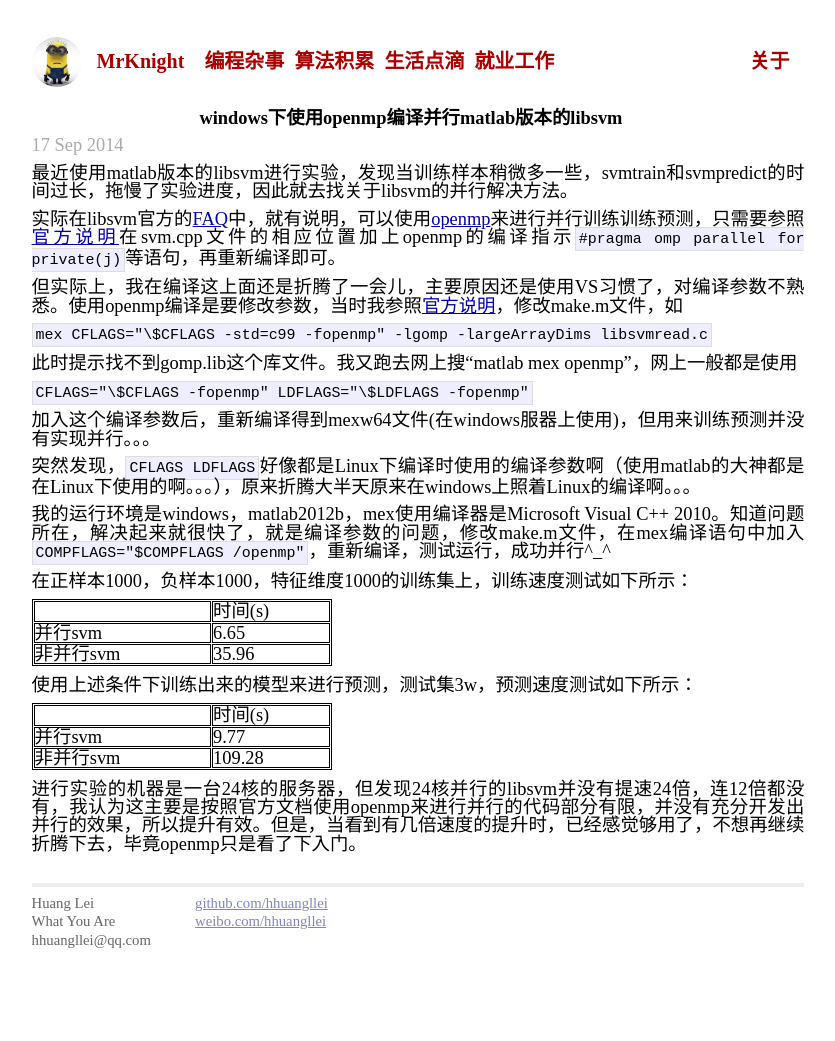
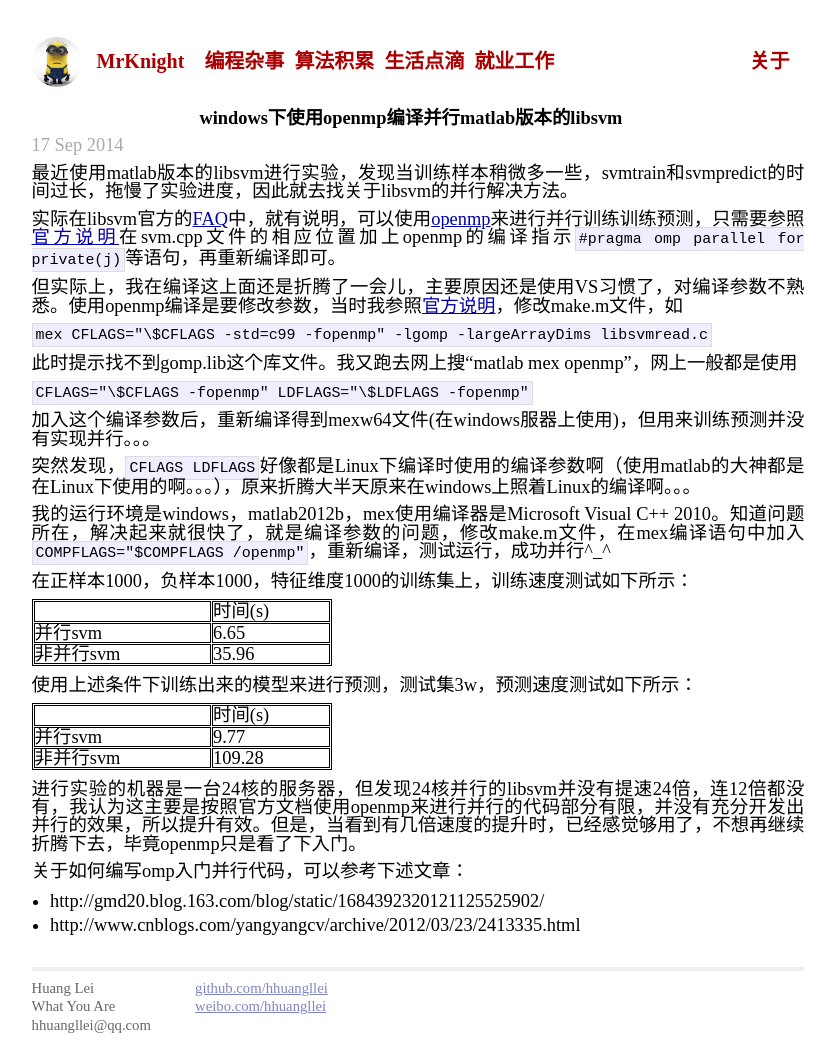
Before and after one commit to hhuangllei/hhuangllei.github.io, a Jekyll site: the page built from _posts/2014-09-17-compile-libsvm-with-omp-in-windows.md, in a window 1280 px wide. Shown: the whole page, without its empty margins (222-1057 px from the left). Built offline with Jekyll 4.4.1, drawn with Linux system fonts in a browser that asks for light colours; comment, search, counter and statistics services are not loaded; before the commit the page ends 957 px from its top, so only the background shows below that.

Commit message:
修改omp文章，添加了omp简单入门的参考

```diff
--- a/_posts/2014-09-17-compile-libsvm-with-omp-in-windows.md
+++ b/_posts/2014-09-17-compile-libsvm-with-omp-in-windows.md
@@ -57,3 +57,8 @@ categories: [coding]
 </table>
 
 进行实验的机器是一台24核的服务器，但发现24核并行的libsvm并没有提速24倍，连12倍都没有，我认为这主要是按照官方文档使用openmp来进行并行的代码部分有限，并没有充分开发出并行的效果，所以提升有效。但是，当看到有几倍速度的提升时，已经感觉够用了，不想再继续折腾下去，毕竟openmp只是看了下入门。
+
+关于如何编写omp入门并行代码，可以参考下述文章：
+
+* http://gmd20.blog.163.com/blog/static/1684392320121125525902/
+* http://www.cnblogs.com/yangyangcv/archive/2012/03/23/2413335.html
```
